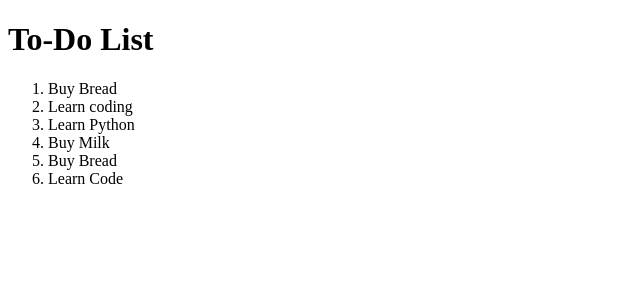
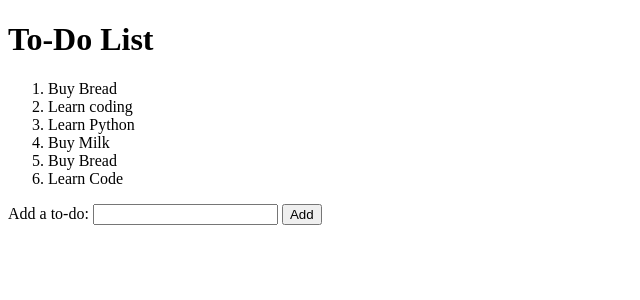
Before and after one commit to hpinao/MyToDoApp, a Flask app: page / in a window 1280 px wide. Shown: the top 300 px of the page, without its empty margins (0-640 px from the left). Run offline with Flask 3, Linux system fonts and the light colour scheme.

Commit message:
fourth version

```diff
--- a/app.py
+++ b/app.py
@@ -20,3 +20,15 @@ def index():
 
 if __name__ == "__main__":
     app.run(debug=True)
+
+@app.route("/add", methods=["POST"])
+def add_todo():
+    todo = request.form["todo"]
+    todo_list.append(todo)
+    save_todo_list()
+    return redirect(url_for("index"))
+
+def save_todo_list():
+    with open(todo_file, "w") as file:
+        for todo in todo_list:
+            file.write(todo + "\n")
--- a/templates/index.html
+++ b/templates/index.html
@@ -1,7 +1,7 @@
 <!DOCTYPE html>
 <html>
 <head>
-    <title>Hugo's To-Do List</title>
+    <title>To-Do List</title>
 </head>
 <body>
     <h1>To-Do List</h1>
@@ -10,5 +10,10 @@
             <li>{{ todo }}</li>
         {% endfor %}
     </ol>
+    <form action="/add" method="post">
+        <label for="todo">Add a to-do:</label>
+        <input type="text" name="todo">
+        <button type="submit">Add</button>
+    </form>
 </body>
 </html>
```
